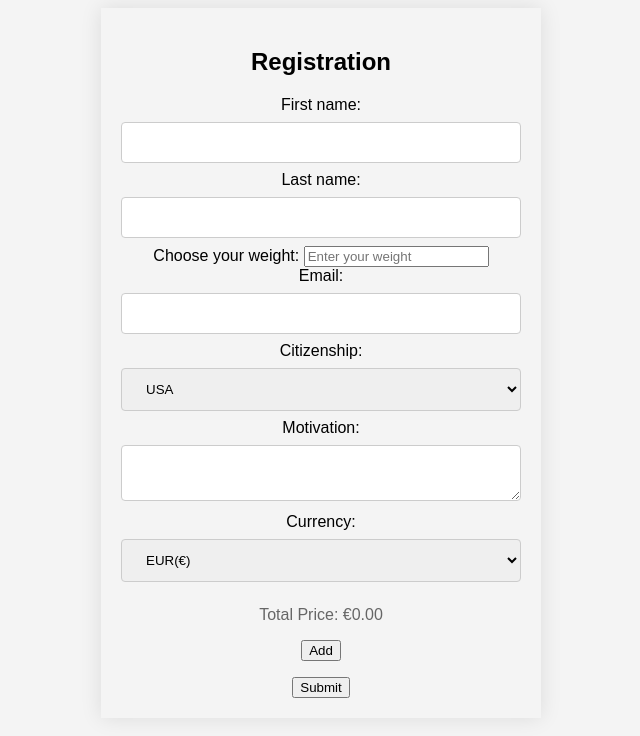
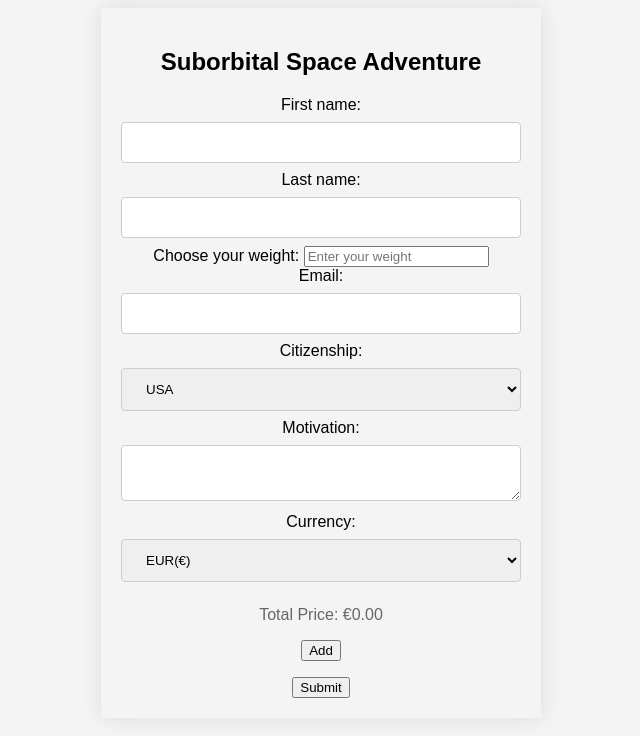
Before and after one commit to mysterioj/Suborbital-Space-Adventure, a plain HTML site: page index.html in a window 1280 px wide. Shown: the whole page, without its empty margins (319-959 px from the left). Drawn offline with Linux system fonts and the light colour scheme.

Commit message:
Update index.html

```diff
--- a/index.html
+++ b/index.html
@@ -7,7 +7,7 @@
   </head>
   <body>
     <div id="passengerForm">
-      <h2>Registration</h2>
+      <h2>Suborbital Space Adventure</h2>
 
     <div>
         <div>
```
